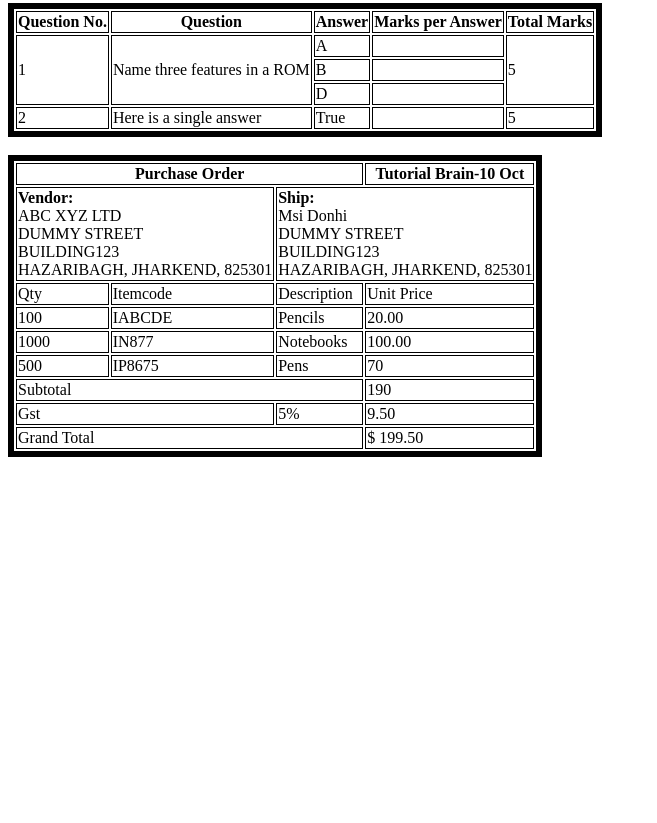
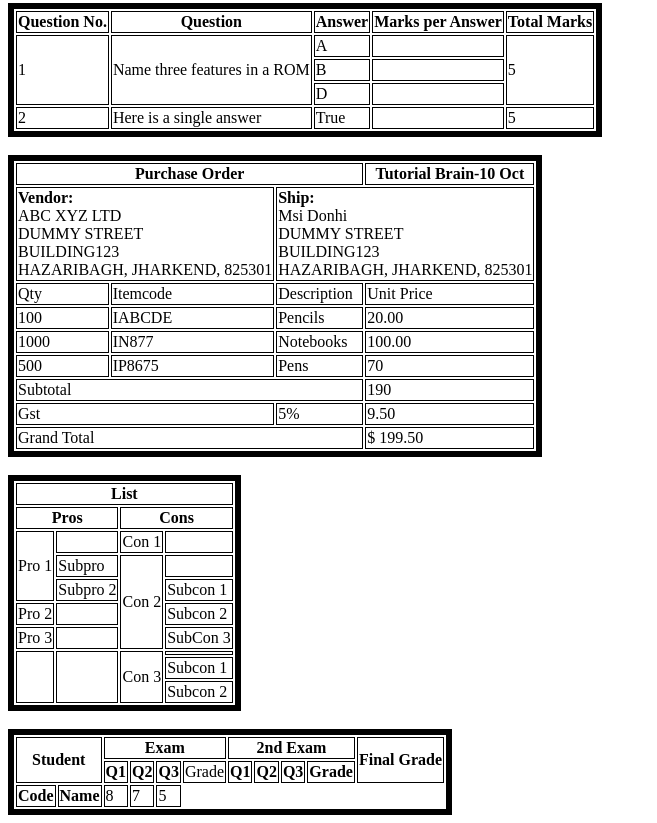
Before and after one commit to Gunduz01/Tasks, a plain HTML site: page task-4-table/index.html in a window 1280 px wide. Shown: the part 6967-7790 px from the top of the page, without its empty margins (0-657 px from the left). Before the commit the page ends 7432 px from the top, so only its background shows below. Drawn offline with Linux system fonts and the light colour scheme.

Commit message:
task-4 v1.1

```diff
--- a/task-4-table/index.html
+++ b/task-4-table/index.html
@@ -1,24 +1,8 @@
 <!DOCTYPE html>
 <html>
-<style>
-table, th, td {
-  border:1px solid black;
-}
-.hard {
-  border: 5px solid black;
-  width: fit-content;
-}
-#table-1 {
-  border: 5px solid black;
-  width: fit-content;
-  color: #183d6e;
-  background-color: #e7e7e7;
-}
-#tab {
-  color: #183d6e;
-  background-color: #e4ecf8;
-}
-</style>
+    <head>
+        <link rel="stylesheet" href="style.css">
+    </head>
 <body>
 
 <h2>HTML table</h2>
@@ -742,7 +726,85 @@ table, th, td {
         </tr>
     </table>
 </div>
-
+<br />
+<div class="hard">
+    <table>
+        <thead>
+            <th colspan="4">List</th>
+        </thead>
+        <thead>
+            <th colspan="2">Pros</th>
+            <th colspan="2">Cons</th>
+        </thead>
+        <tr>
+            <td rowspan="3">Pro 1</td>
+            <td></td>
+            <td>Con 1</td>
+            <td></td>
+        </tr>
+        <tr>
+            <td>Subpro</td>
+            <td rowspan="4">Con 2</td>
+            <td></td>
+        </tr>
+        <tr>
+            <td>Subpro 2</td>
+            <td>Subcon 1</td>
+        </tr>
+        <tr>
+            <td>Pro 2</td>
+            <td></td>
+            <td>Subcon 2</td>
+        </tr>
+        <tr>
+            <td>Pro 3</td>
+            <td></td>
+            <td>SubCon 3</td>
+        </tr>
+        <tr>
+            <td rowspan="3"></td>
+            <td rowspan="3"></td>
+            <td rowspan="3">Con 3</td>
+            <td></td>
+        </tr>
+        <tr>
+            <td>Subcon 1</td>
+        </tr>
+        <tr>
+            <td>Subcon 2</td>
+        </tr>
+    </table>
+</div>
+<br />
+<div class="hard">
+    <table>
+        <thead>
+            <tr>
+                <th colspan="2" rowspan="2">Student</th>
+                <th colspan="4">Exam</th>
+                <th colspan="4">2nd Exam</th>
+                <th colspan="2" rowspan="2">Final Grade</th>
+            </tr>
+            <tr>
+                <th>Q1</th>
+                <th>Q2</th>
+                <th>Q3</th>
+                <td rowspan="2">Grade</td>
+                <th>Q1</th>
+                <th>Q2</th>
+                <th>Q3</th>
+                <th rowspan="2">Grade</th>
+            </tr>
+        </thead>
+        <tr>
+            <th>Code</th>
+            <th>Name</th>
+            <td>8</td>
+            <td>7</td>
+            <td>5</td>
+        </tr>
+    </table>
+</div>
 
 
 
--- /dev/null
+++ b/task-4-table/style.css
@@ -0,0 +1,17 @@
+table, th, td {
+    border:1px solid black;
+  }
+  .hard {
+    border: 5px solid black;
+    width: fit-content;
+  }
+  #table-1 {
+    border: 5px solid black;
+    width: fit-content;
+    color: #183d6e;
+    background-color: #e7e7e7;
+  }
+  #tab {
+    color: #183d6e;
+    background-color: #e4ecf8;
+  }
```
